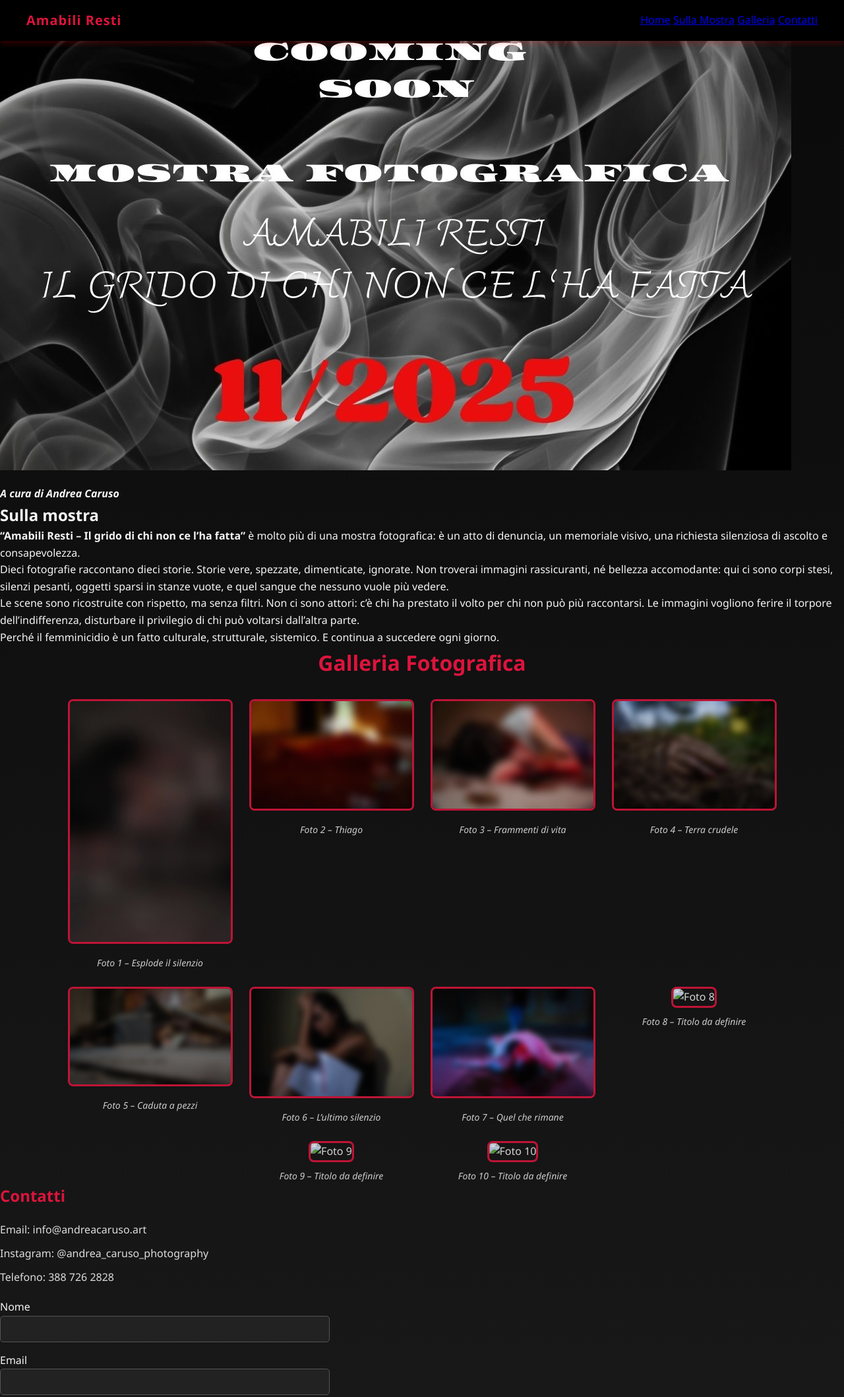
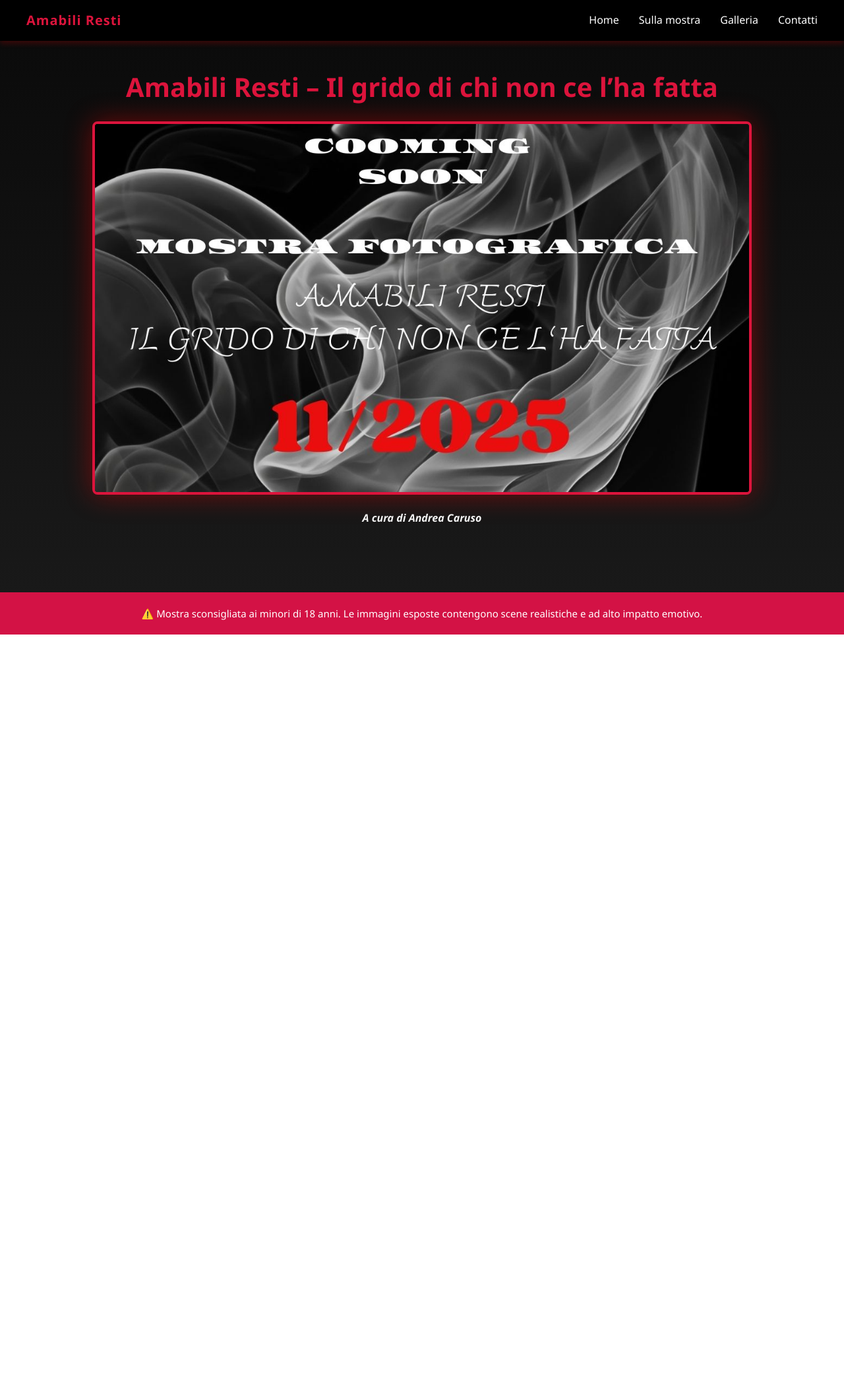
Before and after one commit to AndreaCarusoph/Amabili-resti, a plain HTML site: page index.html in a window 1280 px wide. Shown: the top 2118 px of the page at 66% size. After the commit the page ends 962 px from the top, so only its background shows below. Drawn offline with Linux system fonts and the light colour scheme.

Commit message:
Update index.html

```diff
--- a/index.html
+++ b/index.html
@@ -4,98 +4,85 @@
   <meta charset="UTF-8" />
   <meta name="viewport" content="width=device-width, initial-scale=1.0" />
   <title>Amabili Resti – Mostra Fotografica di Andrea Caruso</title>
-  <meta name="description" content="Amabili Resti – Il grido di chi non ce l’ha fatta. Una mostra fotografica cruda e reale di Andrea Caruso, contro il femminicidio.">
-  <link rel="stylesheet" href="style.css">
+  <meta name="description" content="Mostra fotografica sul femminicidio a cura di Andrea Caruso. Immagini crude e vere che denunciano il silenzio.">
+  <link rel="stylesheet" href="style.css" />
   <link rel="icon" href="favicon.ico" type="image/x-icon">
 </head>
 <body>
 
-  <!-- Navbar -->
-  <header class="navbar">
+  <!-- NAV -->
+  <header>
     <div class="logo">Amabili Resti</div>
-    <nav class="nav-links">
-      <a href="#home">Home</a>
-      <a href="#sulla-mostra">Sulla Mostra</a>
-      <a href="#galleria">Galleria</a>
-      <a href="#contatti">Contatti</a>
+    <nav>
+      <ul>
+        <li><a href="#" onclick="showSection('home')">Home</a></li>
+        <li><a href="#" onclick="showSection('mostra')">Sulla mostra</a></li>
+        <li><a href="#" onclick="showSection('galleria')">Galleria</a></li>
+        <li><a href="#" onclick="showSection('contatti')">Contatti</a></li>
+      </ul>
     </nav>
   </header>
 
-  <!-- Home Section -->
-  <section id="home" class="section">
-    <div class="hero-overlay">
-      <h1 class="hero-title">Amabili Resti – Il grido di chi non ce l’ha fatta</h1>
-      <img src="img/coming-soon.jpg" alt="Coming Soon" class="hero-image">
+  <!-- HOME -->
+  <section id="home" class="sezione attiva">
+    <div class="hero">
+      <h1>Amabili Resti – Il grido di chi non ce l’ha fatta</h1>
+      <img src="img/coming-soon.jpg" alt="Coming Soon" />
       <p class="curatore">A cura di Andrea Caruso</p>
     </div>
   </section>
 
-  <!-- Sulla Mostra -->
-  <section id="sulla-mostra" class="section">
+  <!-- SULLA MOSTRA -->
+  <section id="mostra" class="sezione">
     <h2>Sulla mostra</h2>
     <p><strong>“Amabili Resti – Il grido di chi non ce l’ha fatta”</strong> è molto più di una mostra fotografica: è un atto di denuncia, un memoriale visivo, una richiesta silenziosa di ascolto e consapevolezza.</p>
     <p>Dieci fotografie raccontano dieci storie. Storie vere, spezzate, dimenticate, ignorate. Non troverai immagini rassicuranti, né bellezza accomodante: qui ci sono corpi stesi, silenzi pesanti, oggetti sparsi in stanze vuote, e quel sangue che nessuno vuole più vedere.</p>
-    <p>Le scene sono ricostruite con rispetto, ma senza filtri. Non ci sono attori: c’è chi ha prestato il volto per chi non può più raccontarsi. Le immagini vogliono ferire il torpore dell’indifferenza, disturbare il privilegio di chi può voltarsi dall’altra parte.</p>
     <p>Perché il femminicidio è un fatto culturale, strutturale, sistemico. E continua a succedere ogni giorno.</p>
   </section>
 
-  <!-- Galleria -->
-  <section id="galleria" class="section">
+  <!-- GALLERIA -->
+  <section id="galleria" class="sezione">
     <h2>Galleria Fotografica</h2>
     <div class="galleria">
-      <div class="foto"><img src="img/foto1.jpg" alt="Foto 1" onclick="openModal(this.src)"><p class="didascalia">Foto 1 – Esplode il silenzio</p></div>
-      <div class="foto"><img src="img/foto2.jpg" alt="Foto 2" onclick="openModal(this.src)"><p class="didascalia">Foto 2 – Thiago</p></div>
-      <div class="foto"><img src="img/foto3.jpg" alt="Foto 3" onclick="openModal(this.src)"><p class="didascalia">Foto 3 – Frammenti di vita</p></div>
-      <div class="foto"><img src="img/foto4.jpg" alt="Foto 4" onclick="openModal(this.src)"><p class="didascalia">Foto 4 – Terra crudele</p></div>
-      <div class="foto"><img src="img/foto5.jpg" alt="Foto 5" onclick="openModal(this.src)"><p class="didascalia">Foto 5 – Caduta a pezzi</p></div>
-      <div class="foto"><img src="img/foto6.jpg" alt="Foto 6" onclick="openModal(this.src)"><p class="didascalia">Foto 6 – L’ultimo silenzio</p></div>
-      <div class="foto"><img src="img/foto7.jpg" alt="Foto 7" onclick="openModal(this.src)"><p class="didascalia">Foto 7 – Quel che rimane</p></div>
-      <div class="foto"><img src="img/foto8.jpg" alt="Foto 8" onclick="openModal(this.src)"><p class="didascalia">Foto 8 – Titolo da definire</p></div>
-      <div class="foto"><img src="img/foto9.jpg" alt="Foto 9" onclick="openModal(this.src)"><p class="didascalia">Foto 9 – Titolo da definire</p></div>
-      <div class="foto"><img src="img/foto10.jpg" alt="Foto 10" onclick="openModal(this.src)"><p class="didascalia">Foto 10 – Titolo da definire</p></div>
+      <!-- Sostituisci i titoli a piacere -->
+      <div class="foto"><img src="img/foto1.jpg" onclick="openModal(this.src)"><p>Foto 1 – Esplode il silenzio</p></div>
+      <div class="foto"><img src="img/foto2.jpg" onclick="openModal(this.src)"><p>Foto 2 – Thiago</p></div>
+      <div class="foto"><img src="img/foto3.jpg" onclick="openModal(this.src)"><p>Foto 3 – Frammenti di vita</p></div>
+      <div class="foto"><img src="img/foto4.jpg" onclick="openModal(this.src)"><p>Foto 4 – Terra crudele</p></div>
+      <div class="foto"><img src="img/foto5.jpg" onclick="openModal(this.src)"><p>Foto 5 – Caduta a pezzi</p></div>
+      <div class="foto"><img src="img/foto6.jpg" onclick="openModal(this.src)"><p>Foto 6 – L’ultimo silenzio</p></div>
+      <div class="foto"><img src="img/foto7.jpg" onclick="openModal(this.src)"><p>Foto 7 – Quel che rimane</p></div>
+      <div class="foto"><img src="img/foto8.jpg" onclick="openModal(this.src)"><p>Foto 8 – Titolo da definire</p></div>
+      <div class="foto"><img src="img/foto9.jpg" onclick="openModal(this.src)"><p>Foto 9 – Titolo da definire</p></div>
+      <div class="foto"><img src="img/foto10.jpg" onclick="openModal(this.src)"><p>Foto 10 – Titolo da definire</p></div>
     </div>
   </section>
 
-  <!-- Contatti -->
-  <section id="contatti" class="section">
+  <!-- CONTATTI -->
+  <section id="contatti" class="sezione">
     <h2>Contatti</h2>
     <p>Email: <a href="mailto:info@andreacaruso.art">info@andreacaruso.art</a></p>
     <p>Instagram: <a href="https://www.instagram.com/andrea_caruso_photography" target="_blank">@andrea_caruso_photography</a></p>
     <p>Telefono: 388 726 2828</p>
-
-    <form id="contactForm" action="https://formspree.io/f/your-id" method="POST">
-      <label for="nome">Nome</label>
-      <input type="text" id="nome" name="nome" required>
-
-      <label for="email">Email</label>
-      <input type="email" id="email" name="_replyto" required>
-
-      <label for="messaggio">Messaggio</label>
-      <textarea id="messaggio" name="message" rows="5" required></textarea>
-
+    <form action="https://formspree.io/f/mnqeyrky" method="POST">
+      <input type="text" name="nome" placeholder="Nome" required />
+      <input type="email" name="email" placeholder="Email" required />
+      <textarea name="messaggio" rows="5" placeholder="Messaggio" required></textarea>
       <button type="submit">Invia</button>
     </form>
   </section>
 
-  <!-- Footer -->
-  <footer class="avviso">
-    ⚠️ Mostra sconsigliata ai minori e a persone particolarmente sensibili. Le immagini esposte contengono scene realistiche, crude e ad alto impatto emotivo.
+  <!-- MODAL -->
+  <div id="modal" class="modal" onclick="closeModal()">
+    <span class="close">&times;</span>
+    <img class="modal-content" id="modalImg" />
+  </div>
+
+  <!-- AVVISO -->
+  <footer>
+    <p>⚠️ Mostra sconsigliata ai minori di 18 anni. Le immagini esposte contengono scene realistiche e ad alto impatto emotivo.</p>
   </footer>
 
-  <!-- Modale immagine fullscreen -->
-  <div id="modal" class="modal">
-    <span class="close" onclick="closeModal()">&times;</span>
-    <img class="modal-content" id="modalImg">
-  </div>
-
-  <!-- Scroll to Top -->
-  <button id="scrollTopBtn" onclick="scrollToTop()">↑</button>
-
-  <!-- JavaScript -->
   <script src="script.js"></script>
-
 </body>
 </html>
-
-</body>
-</html>
```
